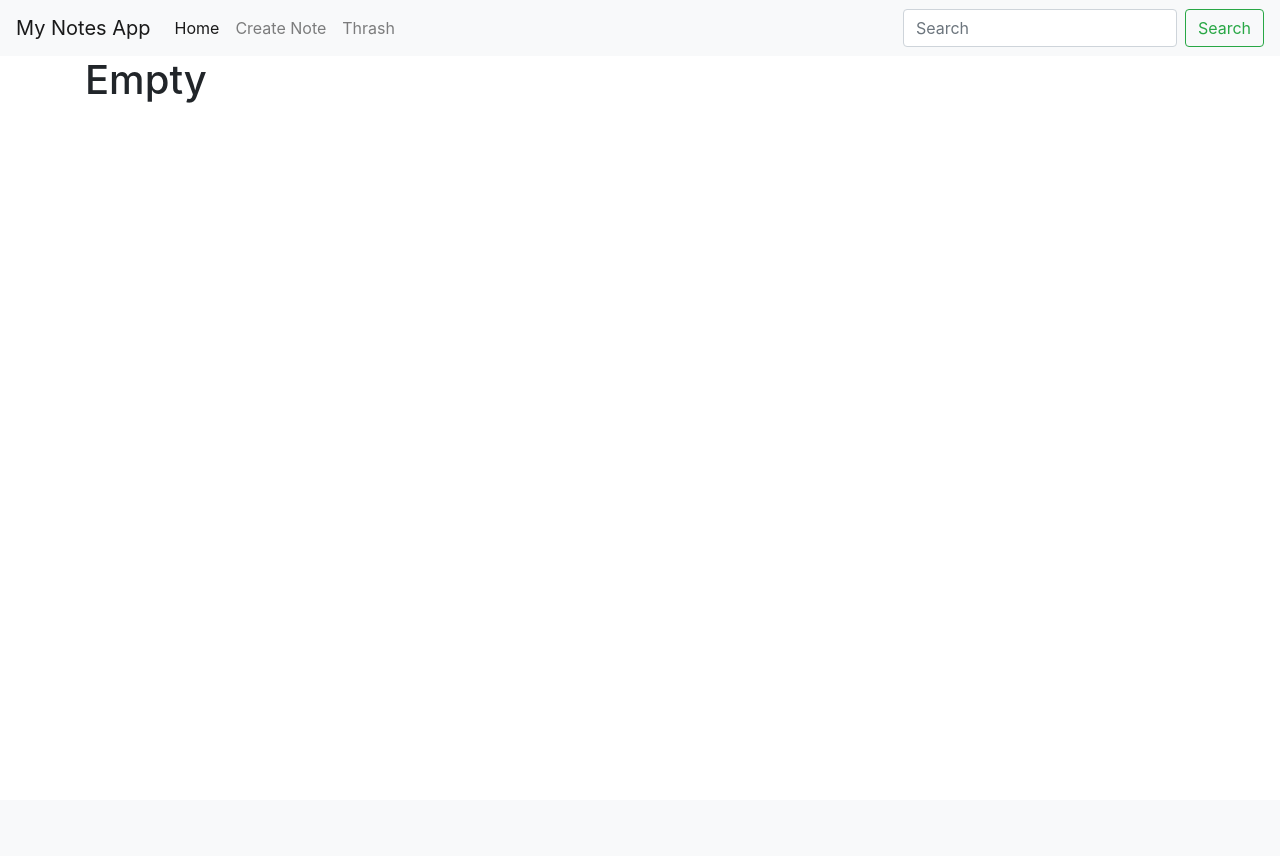
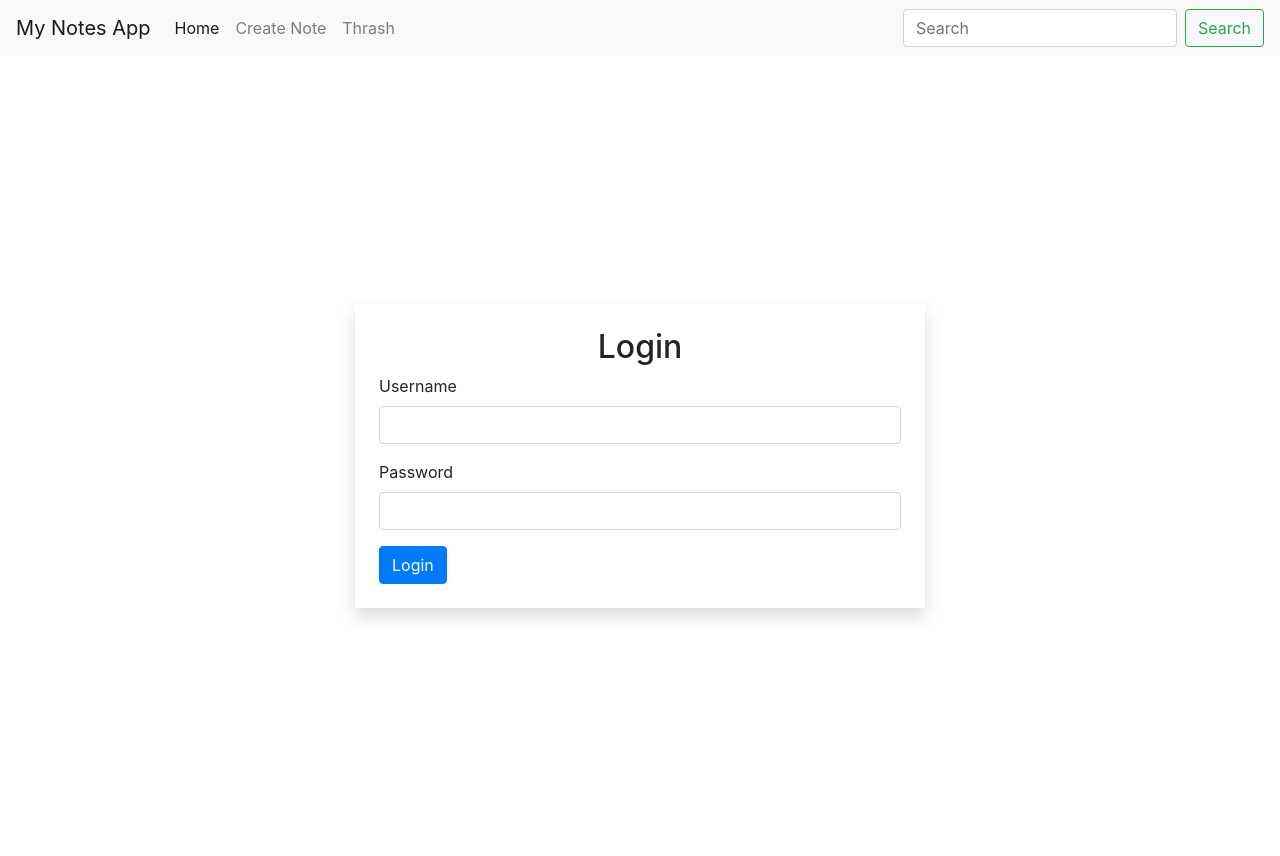
Before and after one commit to ahujadevansh/MyNotes, a Flask app: page /login in a window 1280 px wide. Before the commit the page ends 103 px from the top, so only its background shows below. Run offline with Flask 2, Linux system fonts and the light colour scheme; some libraries are stand-ins or nearby versions.

Commit message:
login form

```diff
--- a/app.py
+++ b/app.py
@@ -3,7 +3,7 @@ from flask import Flask, render_template, request, redirect, flash
 from flask.helpers import url_for
 from flask_sqlalchemy import SQLAlchemy
 from sqlalchemy.orm import session
-from werkzeug.security import generate_password_hash
+from werkzeug.security import generate_password_hash, check_password_hash
 
 db_user = "root"
 db_pass = "root"
@@ -31,8 +31,13 @@ class Users(db.Model):
     @staticmethod
     def exists(username) -> bool:
         # "select * from users where username=? limit 1;"
-        user = Users.query.filter_by(username = username).first()
+        user = Users.get_user_by_username(username)
         return user != None
+
+    @staticmethod
+    def get_user_by_username(username):
+        return Users.query.filter_by(username = username).first()
+
 
     def __str__(self):
         return f"{self.username}"
@@ -63,7 +68,30 @@ def register():
 
 @app.route("/login", methods=['GET', 'POST'])
 def login():
-    return render_template("login.html")
+    if request.method == 'GET':
+        return render_template("login.html")
+
+    if request.method == 'POST':
+        form = request.form
+        username = form.get('username', None)
+        password = form.get('password', None)
+        if(Users.exists(username)):
+            user = Users.get_user_by_username(username)
+            if (check_password_hash(user.password, password)):
+
+                flash("You are Logged in", "success")
+                return redirect(url_for('index'))
+            else:
+                flash("Incorrect Password", "info")
+                return redirect(url_for('login'))
+        else:
+                flash("Incorrect user credentials", "info")
+                return redirect(url_for('login'))
+
+
+
+
+
 
 
 @app.route("/")
--- a/db/query.sql
+++ b/db/query.sql
@@ -34,3 +34,6 @@ insert into notes  (`title`, `content`) values
 select * from notes;
 
 update notes set deleted_at = null where id > 0;
+
+select * from users;
+drop table users;
--- a/templates/login.html
+++ b/templates/login.html
@@ -1 +1,22 @@
 {% extends 'base.html' %}
+
+{% block title %}
+    Login User
+{% endblock title %}
+
+{% block body_content %}
+    <div class="row justify-content-center align-items-center" style="min-height: 100vh;">
+        <form class="col-6 shadow p-4" action="{{ url_for('login') }}" method="POST">
+            <h2 class="text-center">Login</h2>
+            <div class="form-group">
+                <label for="username">Username</label>
+                <input type="text" class="form-control" name="username" id="username" required>
+            </div>
+            <div class="form-group">
+                <label for="password">Password</label>
+                <input type="password" class="form-control" name="password" id="password" required>
+            </div>
+            <button type="submit" class="btn btn-primary">Login</button>
+        </form>
+    </div>
+{% endblock body_content %}
```
